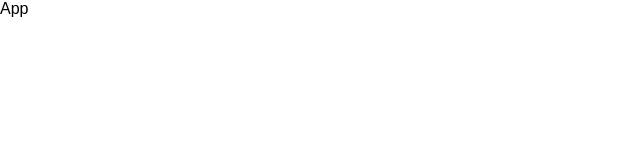
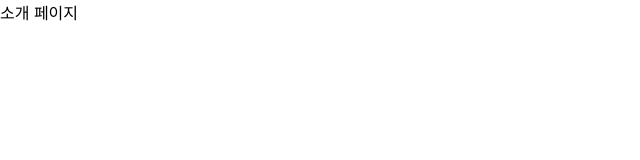
Before and after one commit to 01045972746/reactjs, a React (Create React App) app in the folder router-app/: page /about in a window 1280 px wide. Shown: the top 160 px of the page, without its empty margins (0-640 px from the left). Built offline with nearby package versions, Linux system fonts and the light colour scheme.

Commit message:
[Router] exact keyword and Router example

```diff
--- a/router-app/src/App.js
+++ b/router-app/src/App.js
@@ -1,10 +1,18 @@
 import React from 'react';
+import { BrowserRouter as Router, Route } from 'react-router-dom'
+
+import Home from './routes/Home'
+import About from './routes/About'
+
 
 const App = () => {
   return (
-    <div>
-      App
-    </div>
+    <Router>
+      <div>
+        <Route exact path="/" component={Home}/>
+        <Route path="/about" component={About}/>
+      </div>
+    </Router>
   );
 };
 
--- /dev/null
+++ b/router-app/src/routes/About.js
@@ -0,0 +1,11 @@
+import React from 'react';
+
+const About = () => {
+    return (
+        <div>
+            소개 페이지
+        </div>
+    );
+};
+
+export default About;
--- /dev/null
+++ b/router-app/src/routes/Home.js
@@ -0,0 +1,11 @@
+import React from 'react';
+
+const Home = () => {
+    return (
+        <div>
+          Home
+        </div>
+    );
+};
+
+export default Home;
```
